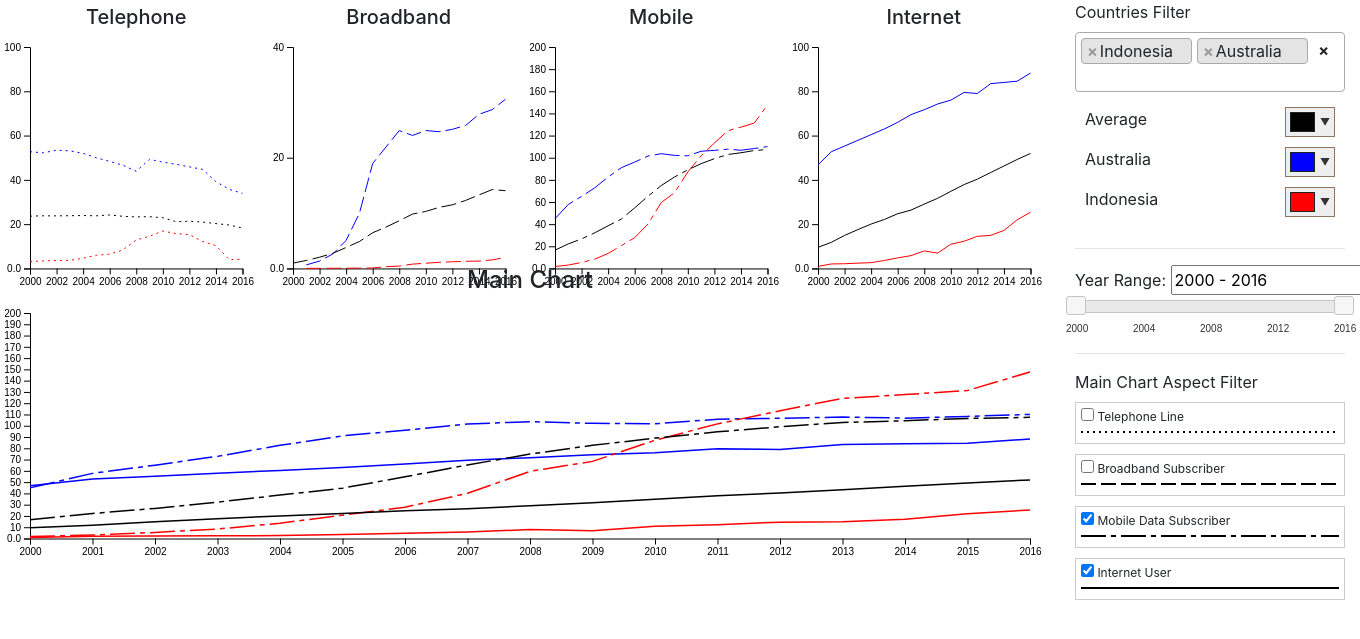
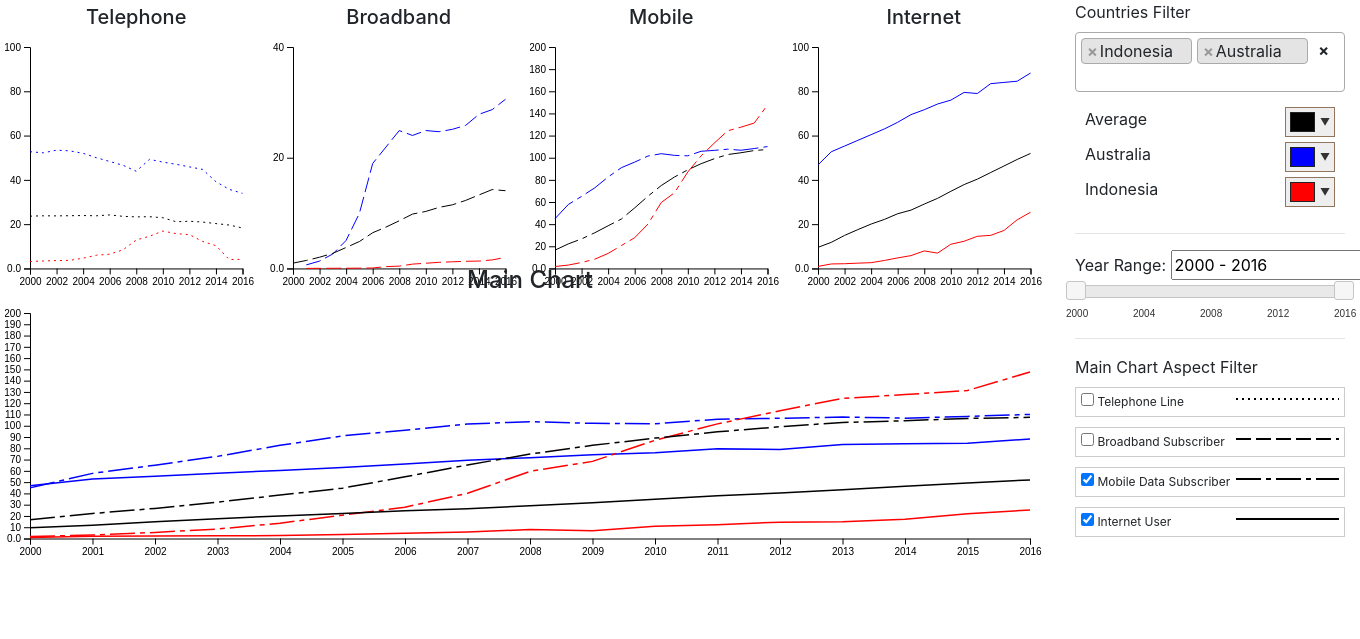
Before and after one commit to resakemal/InternetViz, a PHP site: page /index.html in a window 1360 px wide; the page is wider, and only the part inside the window is pictured. Shown: the part 56-695 px from the top of that part. Run offline with PHP 8.4, Linux system fonts and the light colour scheme.

Commit message:
resize padding supaya ga ada scroll

```diff
--- a/css/index.css
+++ b/css/index.css
@@ -103,7 +103,6 @@ h4, h5 {
   flex-direction: row;
   flex: 1 1 auto;
   padding-top: 5px;
-  padding-bottom: 5px;
 }
 
 .label_color_pick {
--- a/index.html
+++ b/index.html
@@ -73,26 +73,29 @@
     <br><hr>
     <label>Main Chart Aspect Filter</label>
     <label class="aspect-label">
-		<input type="checkbox" id="aspect-telephone" checked> Telephone Line
-		<svg height="12px" width="100%">
+      <input type="checkbox" id="aspect-telephone" checked/> Telephone Line
+      <svg height="12px" width="40%" style="float: right;" >
         <line stroke-dasharray="2, 4" x1="0%" y1="50%" x2="100%" y2="50%" style="stroke:rgb(0,0,0);stroke-width:2" />
       </svg>
     </label>
+
     <label class="aspect-label">
-		<input type="checkbox" id="aspect-broadband" checked> Broadband Subscriber
-		<svg height="12px" width="100%">
+      <input type="checkbox" id="aspect-broadband" checked/> Broadband Subscriber
+      <svg height="12px" width="40%" style="float: right;" >
         <line stroke-dasharray="15, 5" x1="0%" y1="50%" x2="100%" y2="50%" style="stroke:rgb(0,0,0);stroke-width:2" />
       </svg>
     </label>
+
     <label class="aspect-label">
-		<input type="checkbox" id="aspect-mobile" checked> Mobile Data Subscriber
-		<svg height="12px" width="100%">
+      <input type="checkbox" id="aspect-mobile" checked/> Mobile Data Subscriber
+      <svg height="12px" width="40%" style="float: right;" >
         <line stroke-dasharray="25, 5, 5, 5" x1="0%" y1="50%" x2="100%" y2="50%" style="stroke:rgb(0,0,0);stroke-width:2" />
       </svg>
     </label>
+
     <label class="aspect-label">
-		<input type="checkbox" id="aspect-internet" checked> Internet User
-		<svg height="12px" width="100%">
+      <input type="checkbox" id="aspect-internet" checked/> Internet User
+      <svg height="12px" width="40%" style="float: right;" >
         <line stroke-dasharray="0" x1="0%" y1="50%" x2="100%" y2="50%" style="stroke:rgb(0,0,0);stroke-width:2" />
       </svg>
     </label>
```
Lines whose indentation alone changed are shown as unchanged.
